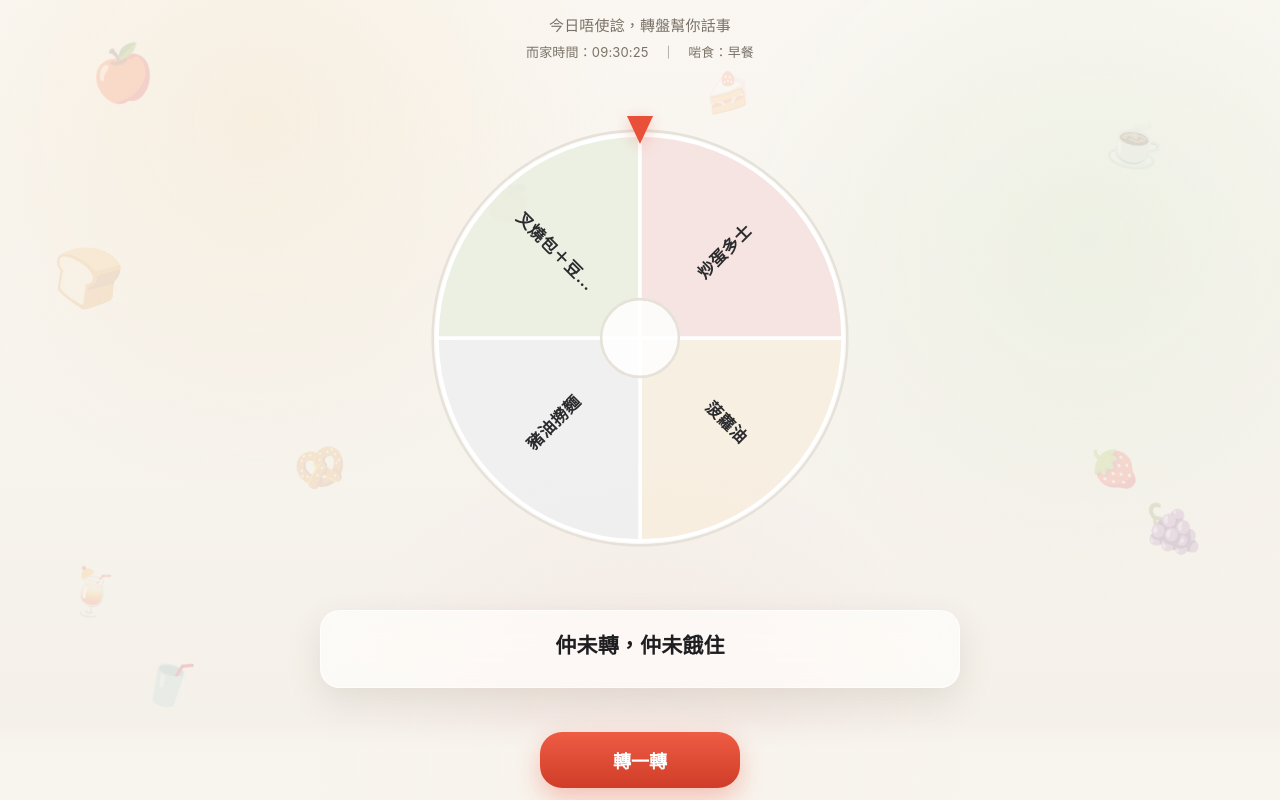
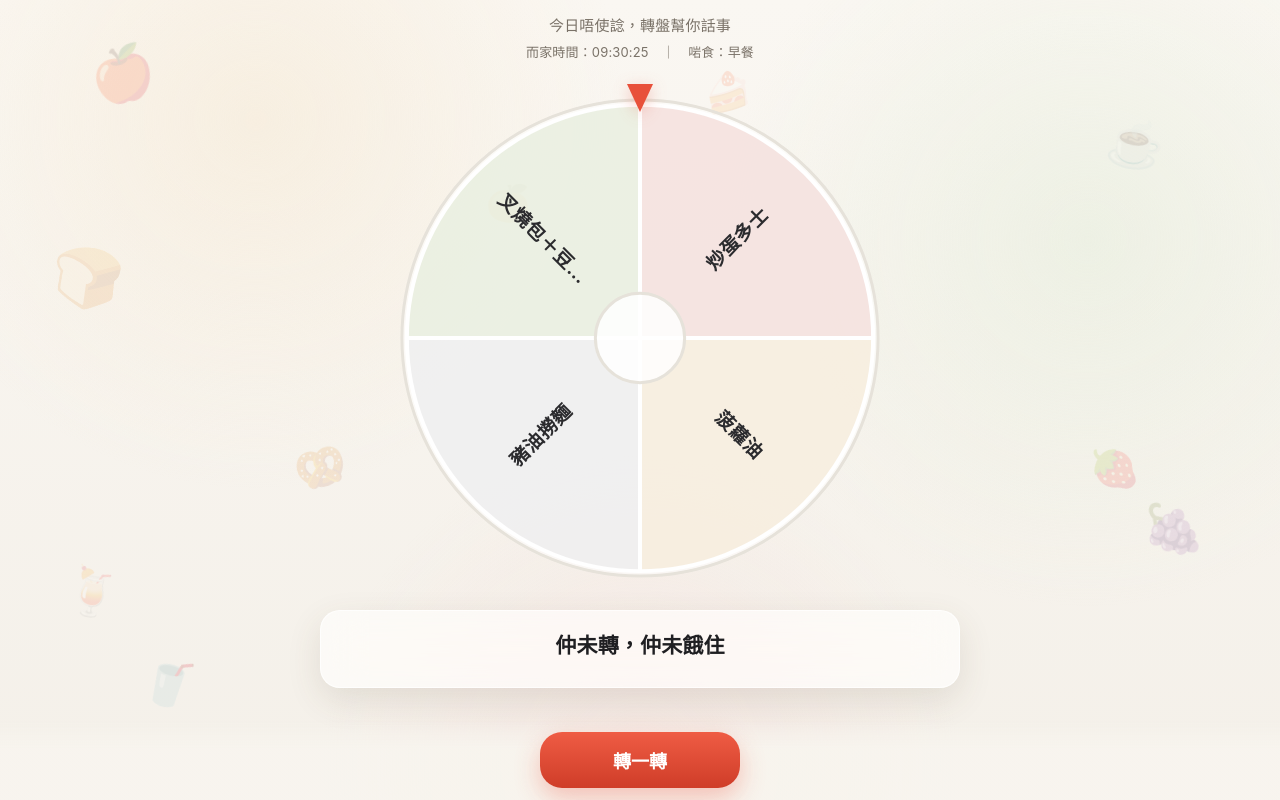
Before and after one commit to Tinawy9783/meal-wheel, a plain HTML site: page index.html in a window 1280 px wide. Shown: the top 800 px of the page. Drawn offline with Linux system fonts and the light colour scheme.

Commit message:
Update index.html

```diff
--- a/index.html
+++ b/index.html
@@ -72,7 +72,7 @@ h1{font-size:30px;font-weight:800;letter-spacing:.01em;line-height:1.15;}
 
 /* 轉盤 */
 .wheel-section{flex:1;display:flex;flex-direction:column;align-items:center;justify-content:center;margin:8px 0;min-height:0;}
-.wheel-wrap{position:relative;width:min(76vw,54vh);height:min(76vw,54vh);}
+.wheel-wrap{position:relative;width:min(88vw,62vh);height:min(88vw,62vh);}
 .pointer{
   width:0;height:0;
   border-left:13px solid transparent;border-right:13px solid transparent;
```
